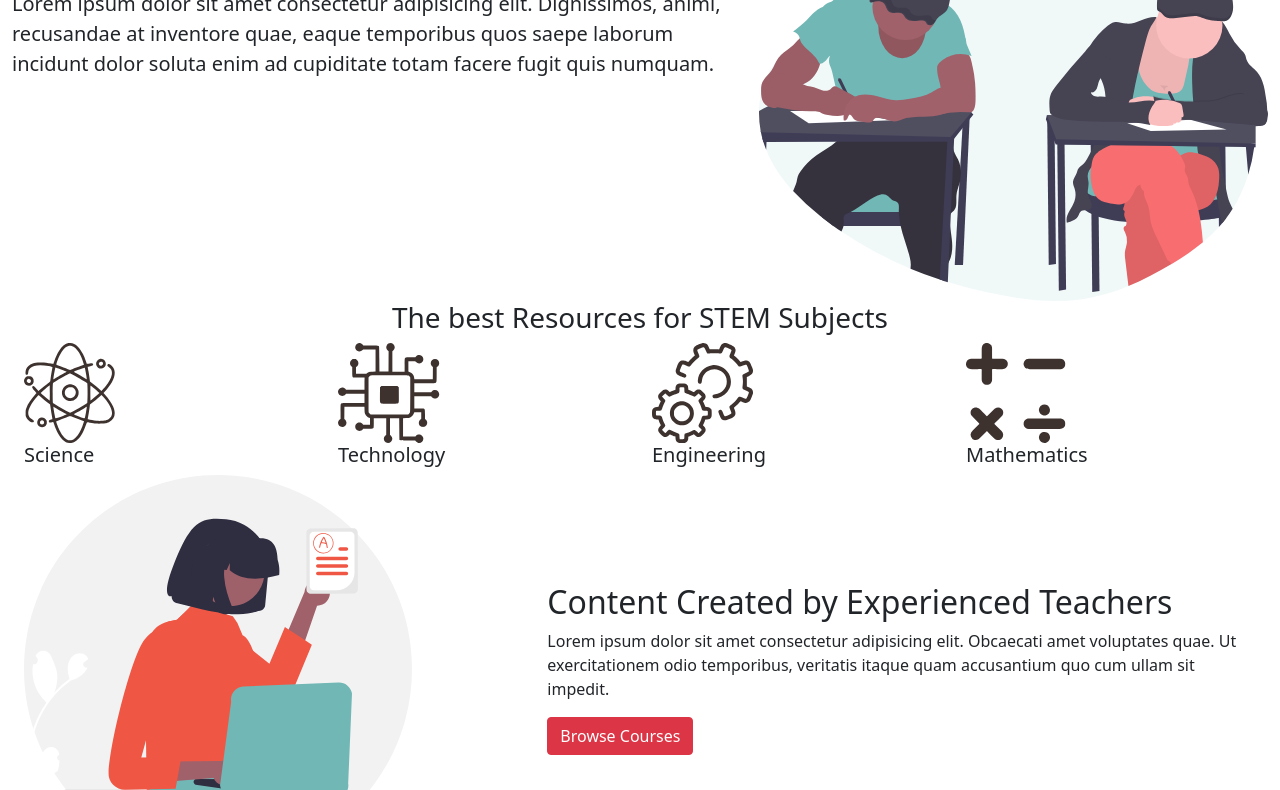
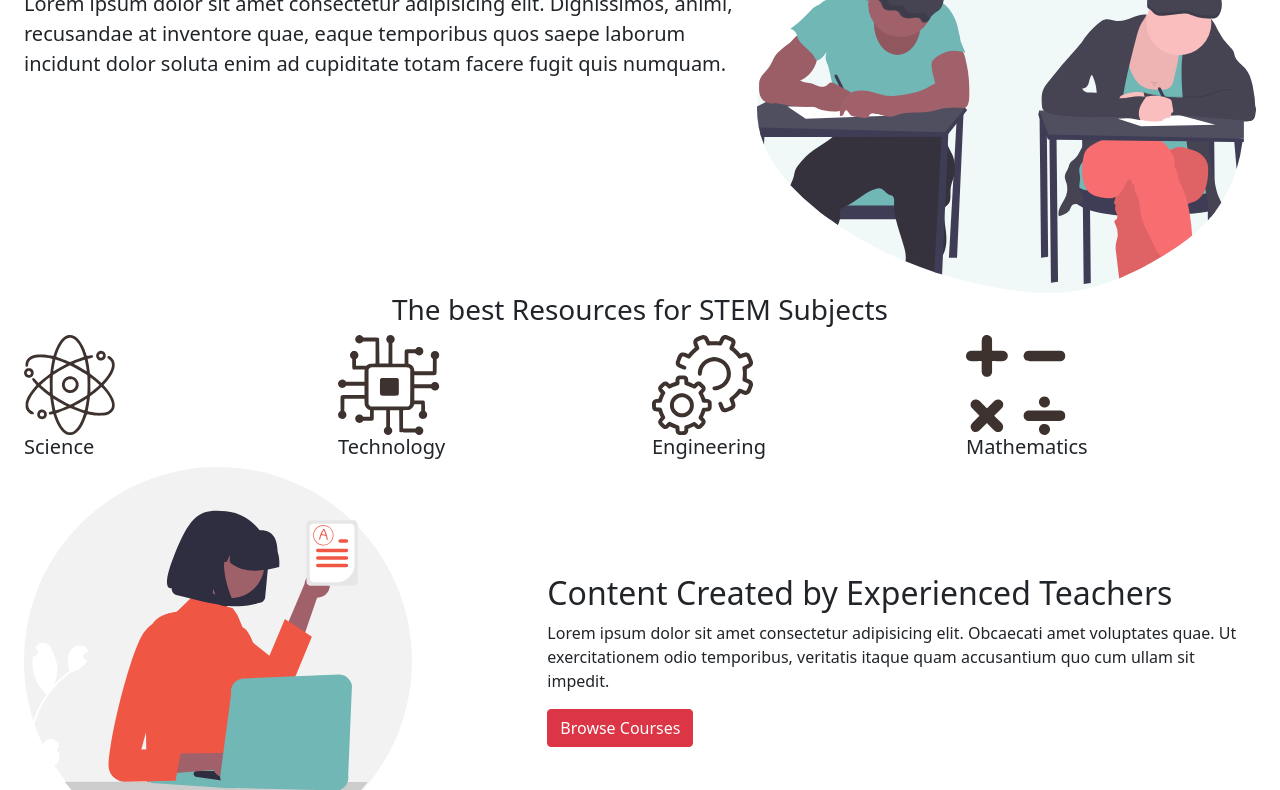
Before and after one commit to mururi/StemEd, a plain HTML site: page index.html in a window 1280 px wide. Shown: the part 171-961 px from the top of the page. Drawn offline with nearby package versions, Linux system fonts and the light colour scheme.

Commit message:
Resize hero container

```diff
--- a/index.html
+++ b/index.html
@@ -55,6 +55,7 @@
         </div>
       </nav>
     </header>
+    <div class="container-xxl">
       <div class="row">
         <div class="col-md-7">
           <h1>STEM Education For the Kenyan Student</h1>
@@ -64,6 +65,8 @@
           <img src="images/undraw_exams_g-4-ow (2).svg" alt="student in class" class="img-fluid">
         </div>
       </div>
+    </div>
+
   </section>
 
   <!-- about us section -->
```
Lines whose indentation alone changed are shown as unchanged.
